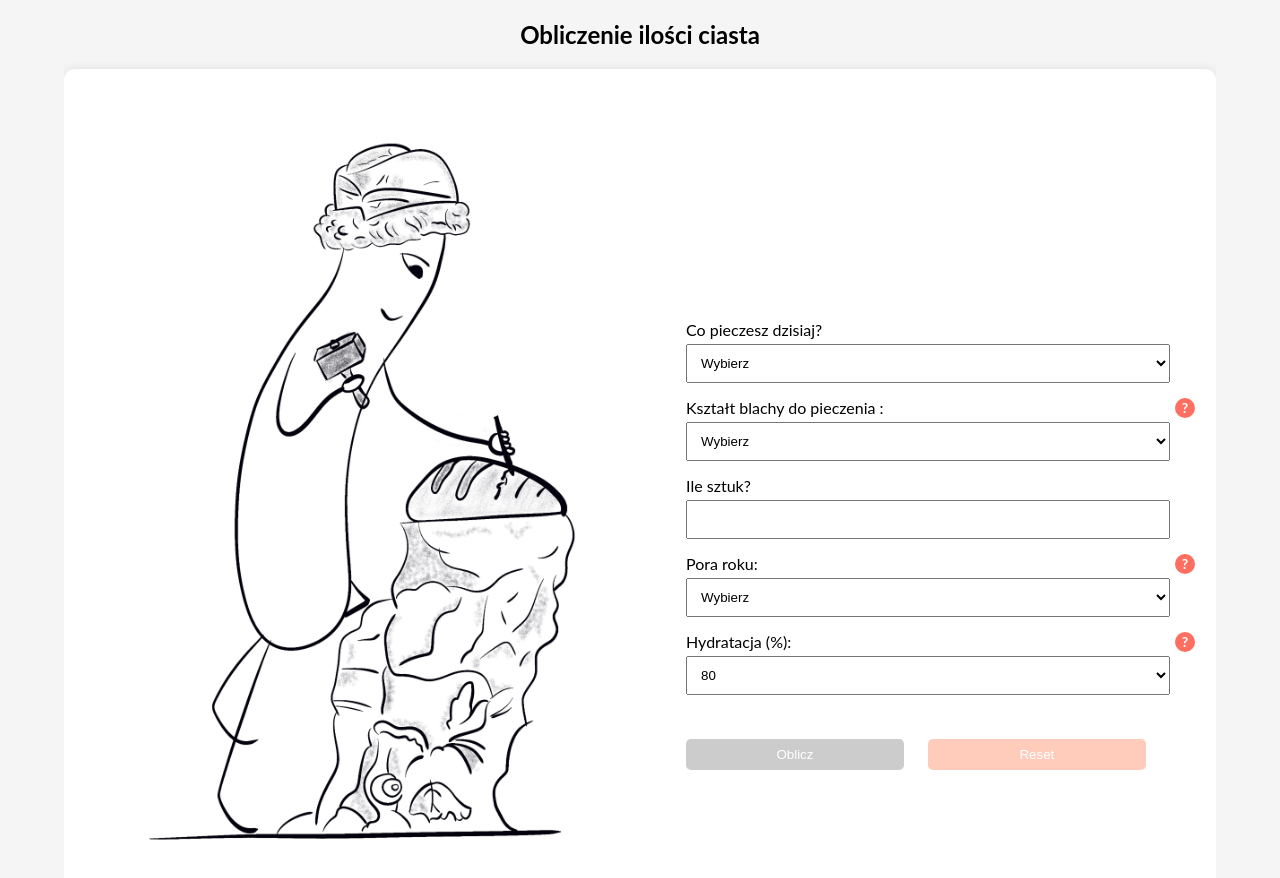
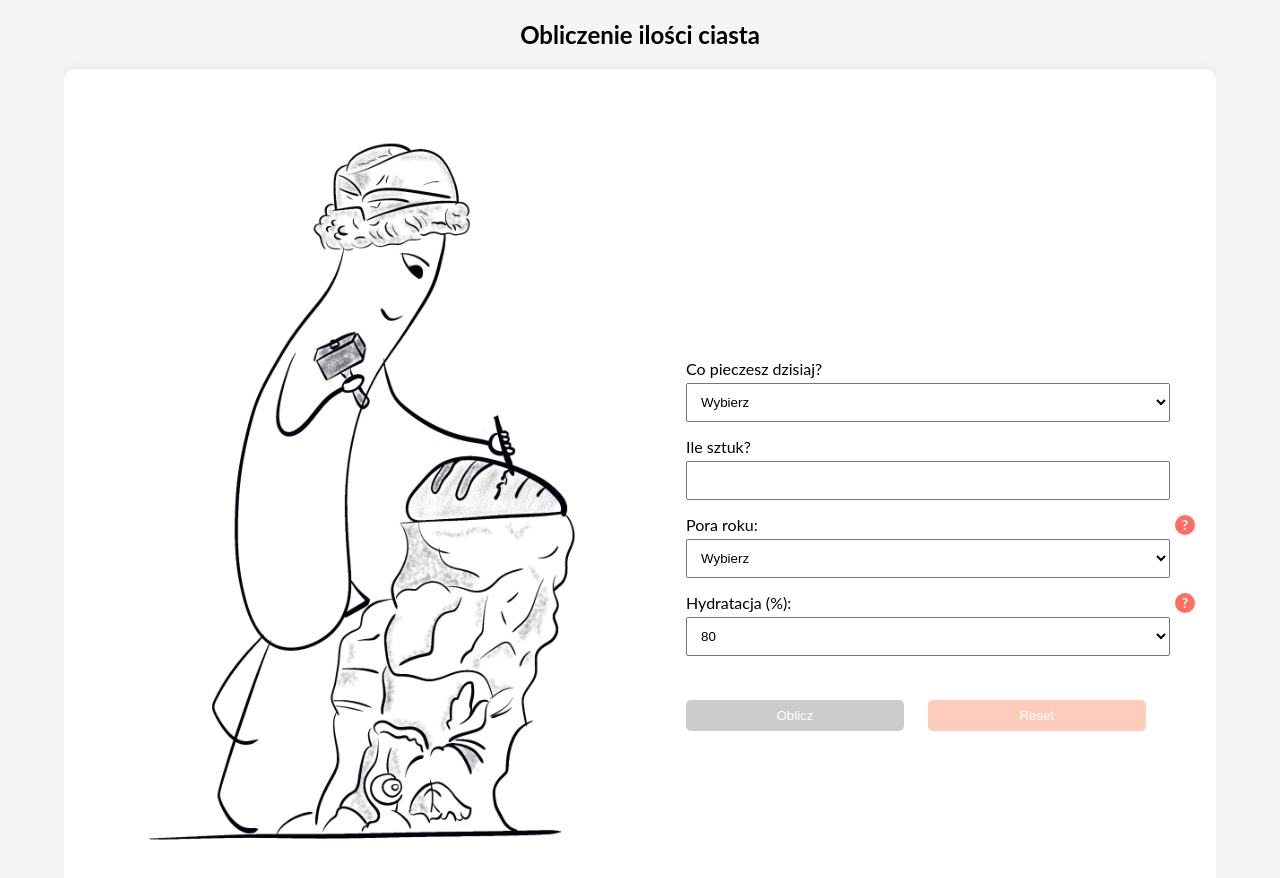
Before and after one commit to Thelepest/ebookDoughCalculator, a React (Create React App) app: page / in a window 1280 px wide. Shown: the top 878 px of the page. Built offline with nearby package versions, Linux system fonts and the light colour scheme.

Commit message:
oil and bread added to calculation, style missing

```diff
--- a/src/Calculator.js
+++ b/src/Calculator.js
@@ -49,7 +49,7 @@ function Calculator() {
     };
 
     const calculateRecipe = () => {
-        setIsLoading(true); // Show spinner
+        setIsLoading(true);
         setTimeout(() => {
             const { shape, length, depth, diameter, product, quantity, season, hydration, breadWeight } = form;
             const numProducts = quantity;
@@ -78,6 +78,7 @@ function Calculator() {
             const water = hydratation * flour;
             const salt = 0.02 * flour;
             const levain = (isSummer ? 0.1 : 0.2) * flour;
+            const oil = flour*F <= 100 ? 1 : Math.ceil(flour*F/100);
 
             setRecipe({
                 product: product.charAt(0).toUpperCase() + product.slice(1),
@@ -86,10 +87,11 @@ function Calculator() {
                 water: Math.ceil(water * F),
                 salt: Math.ceil(salt * F),
                 levain: Math.ceil(levain * F),
+                oil:oil
             });
             setIsModalOpen(true);
-            setIsLoading(false); // Hide spinner after processing
-        }, 2000); // Spinner shows for 2 seconds
+            setIsLoading(false);
+        }, 2000);
     };
 
     const resetForm = () => {
@@ -157,15 +159,21 @@ function Calculator() {
                         </div>
                     )}
 
-                    {form.product !== 'chleb' && (
+                    {(form.product === 'pizza' || form.product === 'focaccia') && (
                         <div className="input-group position-relative">
                             <label htmlFor="shape">Kształt blachy do pieczenia :</label>
-                            <OverlayTrigger
-                                placement="top"
-                                overlay={renderTooltip('Wybierz blachę o wysokości co najmniej 5 cm!')}
-                            >
-                                <span className="question-mark">?</span>
-                            </OverlayTrigger>
+                            {form.product !== 'pizza' && (
+                                <OverlayTrigger
+                                    placement="top"
+                                    overlay={renderTooltip(
+                                        form.product === 'focaccia'
+                                            ? 'Wybierz blachę o wysokości co najmniej 5 cm!'
+                                            : ''
+                                    )}
+                                >
+                                    <span className="question-mark">?</span>
+                                </OverlayTrigger>
+                            )}
                             <select
                                 id="shape"
                                 value={form.shape}
--- a/src/RecipeModal.js
+++ b/src/RecipeModal.js
@@ -15,7 +15,12 @@ function RecipeModal({ isOpen, onClose, recipe }) {
                     <span>Mąka:</span> {recipe.flour} gr<br />
                     <span>Woda:</span> {recipe.water} gr<br />
                     <span>Sól:</span> {recipe.salt} gr<br />
-                    <span>Zakwas:</span> {recipe.levain} gr
+                    <span>Zakwas:</span> {recipe.levain} gr<br />
+                    {recipe.product === 'Focaccia' && (
+                        <>
+                            <span>Oliwa:</span> {recipe.oil} {recipe.oil === 1 ? 'łyżka' : 'łyżki'}<br />
+                        </>
+                    )}
                 </p>
             </div>
         </div>
```
